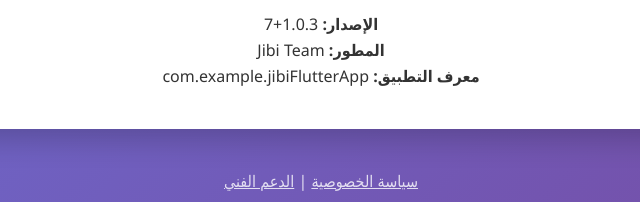
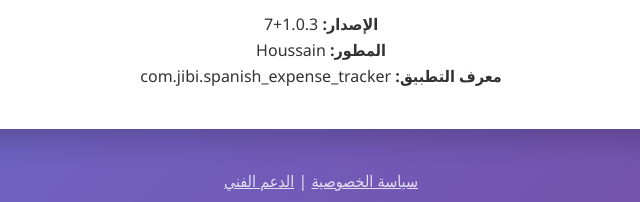
Before and after one commit to alfaress01/jibi-website, a plain HTML site: page index.html in a window 1280 px wide. Shown: the part 913-1115 px from the top of the page, 319-959 px from the left. Drawn offline with Linux system fonts and the light colour scheme.

Commit message:
Update index.html

```diff
--- a/index.html
+++ b/index.html
@@ -174,8 +174,8 @@
             <div style="text-align: center; margin-top: 40px; padding-top: 30px; border-top: 1px solid #e9ecef;">
                 <h3 style="color: #667eea; margin-bottom: 15px;">معلومات التطبيق</h3>
                 <p><strong>الإصدار:</strong> 1.0.3+7</p>
-                <p><strong>المطور:</strong> Jibi Team</p>
-                <p><strong>معرف التطبيق:</strong> com.example.jibiFlutterApp</p>
+                <p><strong>المطور:</strong> Houssain</p>
+                <p><strong>معرف التطبيق:</strong> com.jibi.spanish_expense_tracker</p>
             </div>
         </div>
 
```
